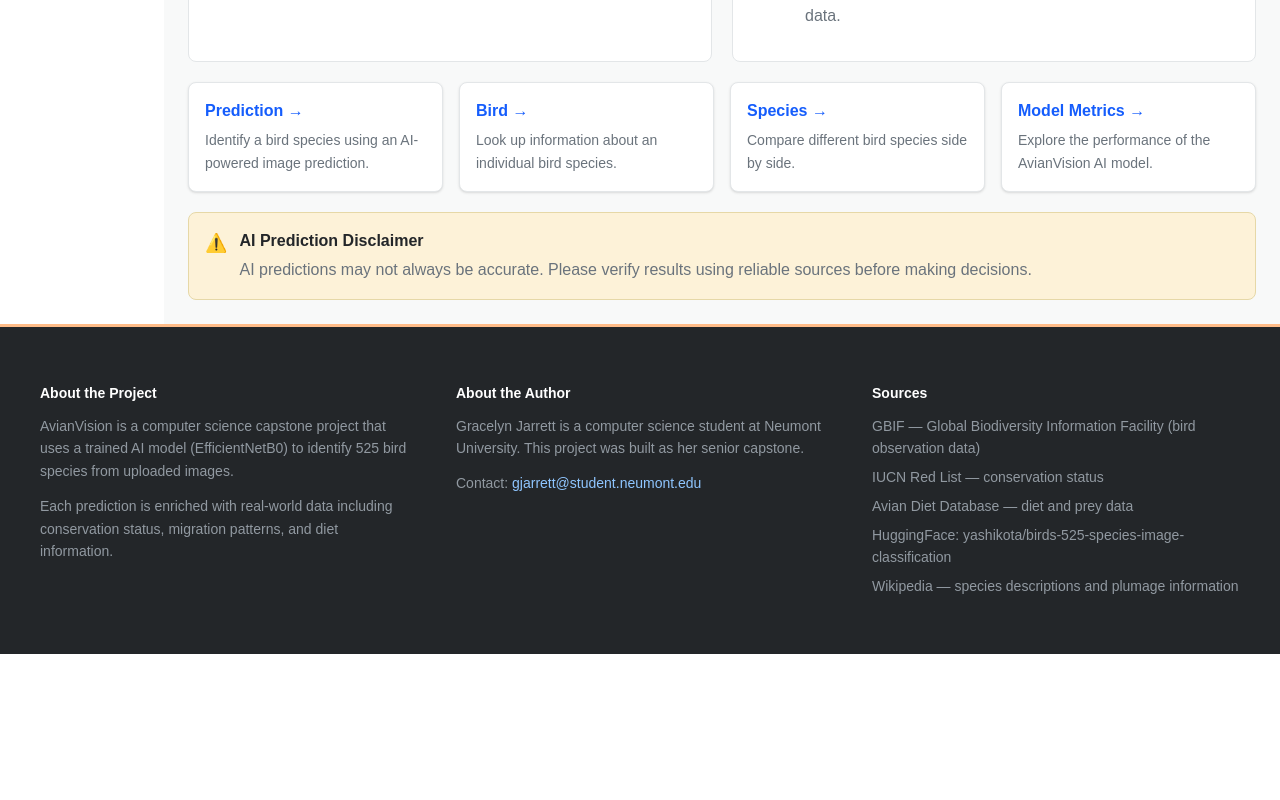
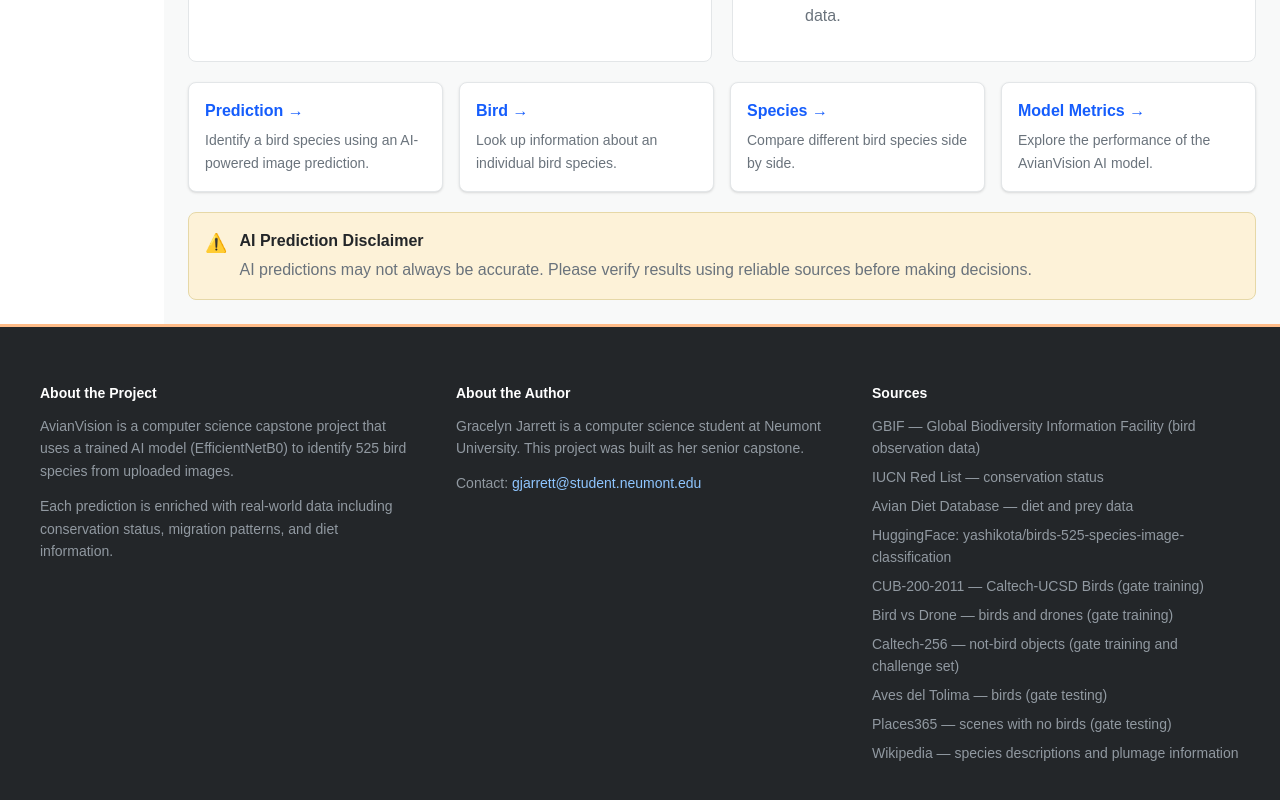
Before and after one commit to GracelynJarrett/AvianVision, a Next.js app in the folder dashbord/: page / in a window 1280 px wide. Shown: the part 898-1698 px from the top of the page. Before the commit the page ends 1552 px from the top, so only its background shows below. Built offline with nearby package versions, Linux system fonts and the light colour scheme; no server answers.

Commit message:
Update footer
I updated the footer source

```diff
--- a/dashbord/conmponents/Footer.tsx
+++ b/dashbord/conmponents/Footer.tsx
@@ -44,6 +44,12 @@ export default function Footer() {
                         <li>IUCN Red List — conservation status</li>
                         <li>Avian Diet Database — diet and prey data</li>
                         <li>HuggingFace: yashikota/birds-525-species-image-classification</li>
+                        {/* Datasets used to train and test the bird / not-bird gate model */}
+                        <li>CUB-200-2011 — Caltech-UCSD Birds (gate training)</li>
+                        <li>Bird vs Drone — birds and drones (gate training)</li>
+                        <li>Caltech-256 — not-bird objects (gate training and challenge set)</li>
+                        <li>Aves del Tolima — birds (gate testing)</li>
+                        <li>Places365 — scenes with no birds (gate testing)</li>
                         <li>Wikipedia — species descriptions and plumage information</li>
                     </ul>
                 </div>
```
